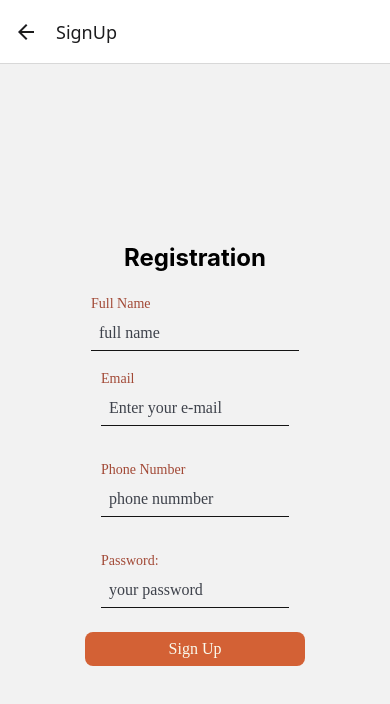
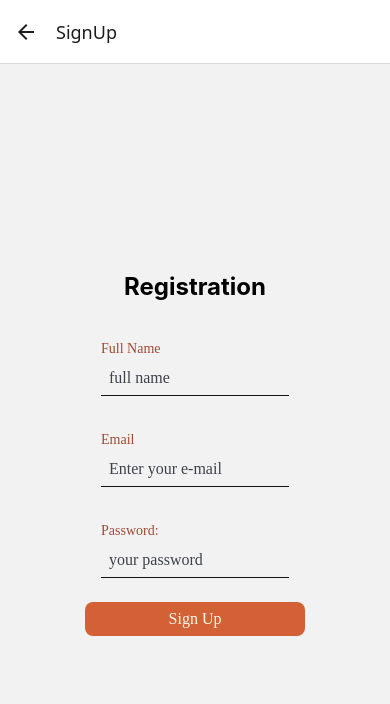
Before and after one commit to kaleecake/react-native-front-office, a React Native app in the folder cookscape-app/: screen /SignUp in a window 390 px wide. Shown: the top 704 px of the page. Built offline with nearby package versions, Linux system fonts and the light colour scheme.

Commit message:
fully modyfied text form
resolution du probleme d'incoherence width dans l'organisme qui gere les input field, specialement l'input typetext

```diff
--- a/cookscape-app/src/components/atoms/Ainput.js
+++ b/cookscape-app/src/components/atoms/Ainput.js
@@ -22,10 +22,6 @@ export default function Ainput({placeholder, onChangeText, value, keyboardtype,
 }
 const styles = StyleSheet.create({
     input: {
-        // flex: 1,
-        // margin: 0,
-        width: "100%",
-        // height: Parameters.param3,
         paddingTop: Parameters.param1,
         paddingBottom: Parameters.param1,
         borderBottomWidth: 1,
--- a/cookscape-app/src/components/organisms/OtypeText.js
+++ b/cookscape-app/src/components/organisms/OtypeText.js
@@ -1,17 +1,15 @@
-// import React, { useState } from "react";
+
 import { View, StyleSheet } from "react-native";
 import Minputfield from "../mollecules/Minputfield";
 import Parameters from "../../styles/param";
-export default function OtypeText({label, placeholder, onChangeText, value}){
-    // const [text, setText] = useState("");
+export default function OtypeText({ label, placeholder, onChangeText, value}){
     return(
-        <View styles = {styles.container}>
+        <View style = {styles.container}>
             <Minputfield
                 label={label}
                 placeholder={placeholder}
-
+                onChangeText={onChangeText}
                 value={value}
-                onChangeText={onChangeText}
             />
         </View>
     )
@@ -22,4 +20,4 @@ const styles = StyleSheet.create({
       height: "auto",
       padding: Parameters.param2
     }
-})
+});
--- a/cookscape-app/src/pages/SignUp.js
+++ b/cookscape-app/src/pages/SignUp.js
@@ -6,7 +6,7 @@ export default function SignUpScreen() {
   const signUpFields = [
     { name: "name", label: "Full Name", type: "text" , placeholder: "full name"},
     { name: "email", label: "Email", type: "email" },
-    { name: "phone", label: "Phone Number", type: "number", placeholder: "phone nummber" },
+    // { name: "phone", label: "Phone Number", type: "number", placeholder: "phone nummber" },
     { name: "password", label: "Password", type: "password", placeholder:"your password"},
   ];
 
```
